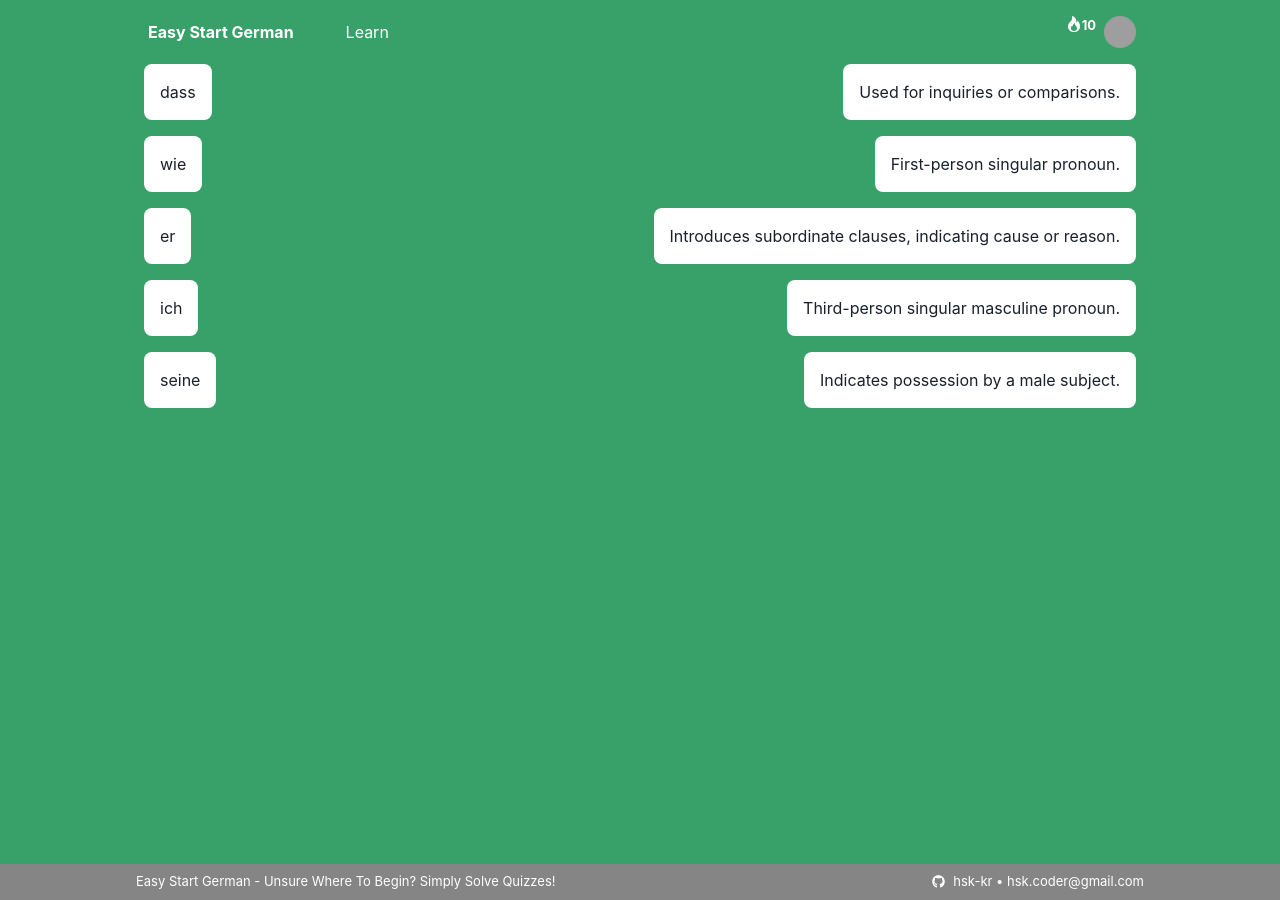
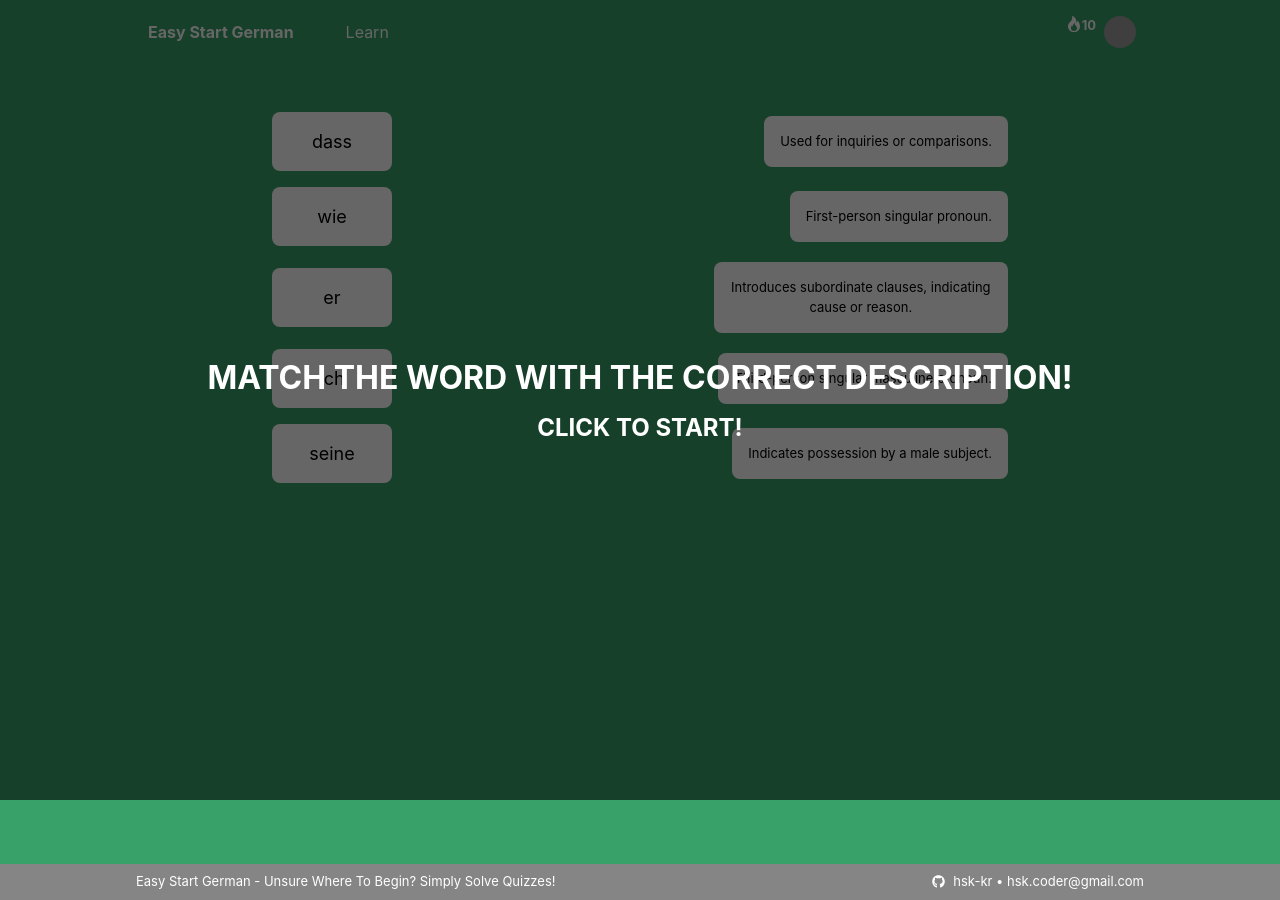
Before and after one commit to hsk-kr/easy-german-start, a React (Vite) app: page /game in a window 1280 px wide. Built offline with nearby package versions, Linux system fonts and the light colour scheme; grey boxes are pictures that could not be loaded.

Commit message:
feat: word matching logic

```diff
--- a/src/App.tsx
+++ b/src/App.tsx
@@ -3,8 +3,9 @@ import { createBrowserRouter, RouterProvider } from 'react-router-dom';
 import HomePage from './pages/HomePage';
 import LearnPage from './pages/LearnPage';
 import ProfilePage from './pages/ProfilePage';
+import GamePage from './pages/GamePage';
 import './dayjs';
-import GamePage from './pages/GamePage';
+import './anim.css';
 
 const router = createBrowserRouter([
   {
--- /dev/null
+++ b/src/anim.css
@@ -0,0 +1,16 @@
+@keyframes incorrect-answer {
+  from {
+    background-color: #e74c3c;
+    color: white;
+  }
+  to {
+    background-color: white;
+    color: black;
+  }
+}
+
+.anim-incorrect-answer {
+  animation-name: incorrect-answer;
+  animation-duration: 2s;
+  animation-timing-function: linear;
+}
--- a/src/components/MatchGame/index.tsx
+++ b/src/components/MatchGame/index.tsx
@@ -1,16 +1,20 @@
 'use client';
 
-import { Box, Container, Flex } from '@chakra-ui/react';
+import { Box, Container, Flex, Text } from '@chakra-ui/react';
 import { Lesson } from '../../types/lesson';
 import { useEffect, useMemo, useState } from 'react';
+import useScreen from '../../hooks/useScreen';
 
 interface MatchGameProps {
   lesson: Lesson;
+  onClear: VoidFunction;
 }
 
 type Word = { word: string; desc: string };
 
-const MatchGame = ({ lesson }: MatchGameProps) => {
+type CardStatus = 'selected' | 'correct' | 'incorrect' | 'none';
+
+const MatchGame = ({ lesson, onClear }: MatchGameProps) => {
   const [words, setWords] = useState<Word[][]>([]);
   const [round, setRound] = useState(-1);
   const currentRoundWordPairs = useMemo<{ left: Word[]; right: Word[] }>(() => {
@@ -37,6 +41,16 @@ const MatchGame = ({ lesson }: MatchGameProps) => {
     };
   }, [round, words]);
 
+  const handleClear = () => {
+    if (round < words.length - 1) {
+      setRound((prevRound) => prevRound + 1);
+      return;
+    }
+
+    // When all the rounds are cleared
+    onClear();
+  };
+
   useEffect(() => {
     // An array in words has the {EACH_ROUND_WORD_CNT} numbers of words from lesson.words.
     const EACH_ROUND_WORD_CNT = 5;
@@ -61,36 +75,141 @@ const MatchGame = ({ lesson }: MatchGameProps) => {
   if (round === -1) return <div>Loading...</div>;
 
   return (
-    <Box bgColor="green.500" h="100svh">
-      <Container maxW="container.lg">
+    <Box bgColor="green.500" minH="100svh">
+      <Guide />
+      <Container maxW="container.md" pt={[4, 12]} p={4}>
         <WordPairs
           left={currentRoundWordPairs.left}
           right={currentRoundWordPairs.right}
+          onClear={handleClear}
         />
       </Container>
     </Box>
   );
 };
 
-const WordPairs = ({ left, right }: { left: Word[]; right: Word[] }) => {
+const WordPairs = ({
+  left,
+  right,
+  onClear,
+}: {
+  left: Word[];
+  right: Word[];
+  onClear: VoidFunction;
+}) => {
+  const [correctWords, setCorrectWords] = useState<string[]>([]);
+  const [selectedIndices, setSelectedIndices] = useState<{
+    left: number;
+    right: number;
+  }>({
+    left: -1,
+    right: -1,
+  });
+  const [prevIncorrectIndices, setPrevIncorrectIndices] = useState<{
+    left: number;
+    right: number;
+  }>({
+    left: -1,
+    right: -1,
+  });
   const elements = useMemo(() => {
     const _elements = [];
 
+    const handleSelect =
+      (type: 'left' | 'right', index: number, word: Word) => () => {
+        const isSelected =
+          (type === 'left' && index === selectedIndices.left) ||
+          (type === 'right' && index === selectedIndices.right);
+        const isCorrect = correctWords.includes(word.word);
+
+        if (isSelected || isCorrect) return;
+
+        setSelectedIndices((prevSelectedIndices) => ({
+          ...prevSelectedIndices,
+          [type]: index,
+        }));
+      };
+
     for (let i = 0; i < left.length; i++) {
+      let leftStatus: CardStatus = 'none';
+      leftStatus = prevIncorrectIndices.left === i ? 'incorrect' : leftStatus;
+      leftStatus = selectedIndices.left === i ? 'selected' : leftStatus;
+      leftStatus = correctWords.includes(left[i].word) ? 'correct' : leftStatus;
+
+      let rightStatus: CardStatus = 'none';
+      rightStatus =
+        prevIncorrectIndices.right === i ? 'incorrect' : rightStatus;
+      rightStatus = selectedIndices.right === i ? 'selected' : rightStatus;
+      rightStatus = correctWords.includes(right[i].word)
+        ? 'correct'
+        : rightStatus;
+
       _elements.push(
         <Flex
           key={left[i].word}
           justifyContent="space-between"
           alignItems="center"
         >
-          <Card value={left[i].word} />
-          <Card value={right[i].desc} />
+          <Card
+            value={left[i].word}
+            status={leftStatus}
+            onSelect={handleSelect('left', i, left[i])}
+          />
+          <Card
+            value={right[i].desc}
+            status={rightStatus}
+            onSelect={handleSelect('right', i, right[i])}
+          />
         </Flex>
       );
     }
 
     return _elements;
+  }, [correctWords, left, right, selectedIndices, prevIncorrectIndices]);
+
+  const resetPrevIncorrectIndicies = () => {
+    setPrevIncorrectIndices({
+      left: -1,
+      right: -1,
+    });
+  };
+
+  const resetSelectedIndicies = () => {
+    setSelectedIndices({
+      left: -1,
+      right: -1,
+    });
+  };
+
+  useEffect(() => {
+    if (selectedIndices.left === -1 || selectedIndices.right === -1) return;
+
+    const isCorrect =
+      left[selectedIndices.left].word === right[selectedIndices.right].word;
+    if (isCorrect) {
+      setCorrectWords((prevCorrectWords) => [
+        ...prevCorrectWords,
+        left[selectedIndices.left].word,
+      ]);
+    } else {
+      setPrevIncorrectIndices(selectedIndices);
+    }
+
+    resetSelectedIndicies();
+    // eslint-disable-next-line react-hooks/exhaustive-deps
+  }, [selectedIndices]);
+
+  useEffect(() => {
+    setCorrectWords([]);
+    resetPrevIncorrectIndicies();
   }, [left, right]);
+
+  useEffect(() => {
+    if (correctWords.length !== left.length) return;
+
+    onClear();
+    // eslint-disable-next-line react-hooks/exhaustive-deps
+  }, [correctWords]);
 
   return (
     <Flex flexDir="column" rowGap={4}>
@@ -99,12 +218,95 @@ const WordPairs = ({ left, right }: { left: Word[]; right: Word[] }) => {
   );
 };
 
-const Card = ({ value }: { value: string }) => {
+const Card = ({
+  value,
+  status,
+  onSelect,
+}: {
+  value: string;
+  status: CardStatus;
+  onSelect: VoidFunction;
+}) => {
+  const [incorrectAnim, setIncorrectAnim] = useState(false);
+  const { isDesktop } = useScreen();
+  const fontSize = value.length > 10 ? 'small' : 'large';
+
+  const isHovable = isDesktop;
+  const bgColor = ['selected', 'correct'].includes(status)
+    ? 'blue.500'
+    : 'white';
+  const color = ['selected', 'correct'].includes(status) ? 'white' : 'black';
+
+  useEffect(() => {
+    // when the status is changed to `incorrect`, the animation will start once.
+    setIncorrectAnim(status === 'incorrect');
+    // eslint-disable-next-line react-hooks/exhaustive-deps
+  }, [status]);
+
   return (
-    <Box p={4} bgColor="white" borderRadius="lg">
+    <Box
+      onAnimationEnd={() => setIncorrectAnim(false)}
+      className={incorrectAnim ? 'anim-incorrect-answer' : ''}
+      p={4}
+      minWidth="120px"
+      maxWidth="40%"
+      bgColor={bgColor}
+      color={color}
+      borderRadius="lg"
+      fontSize={fontSize}
+      textAlign="center"
+      cursor="pointer"
+      transition="all 0.25s"
+      _hover={
+        isHovable
+          ? {
+              bgColor: 'blue.500',
+              color: 'white',
+              fontWeight: 'bold',
+            }
+          : undefined
+      }
+      onClick={incorrectAnim ? undefined : onSelect}
+    >
       {value}
     </Box>
   );
 };
 
+const Guide = () => {
+  const [visible, setVisible] = useState(true);
+
+  if (!visible) return null;
+
+  return (
+    <Flex
+      w="100vw"
+      h="100vh"
+      bg="rgba(0, 0, 0, 0.6)"
+      position="fixed"
+      top={0}
+      bottom={0}
+      left={0}
+      right={0}
+      zIndex={20}
+      justifyContent="center"
+      alignItems="center"
+      color="white"
+      textTransform="uppercase"
+      fontWeight="bold"
+      textAlign="center"
+      flexDir="column"
+      cursor="pointer"
+      onClick={() => setVisible(false)}
+    >
+      <Text fontSize="xx-large">
+        Match the word with the correct description!
+      </Text>
+      <Text fontSize="x-large" mt={2}>
+        Click to start!
+      </Text>
+    </Flex>
+  );
+};
+
 export default MatchGame;
--- /dev/null
+++ b/src/hooks/useScreen.tsx
@@ -0,0 +1,14 @@
+import { useMediaQuery } from '@chakra-ui/react';
+
+const useScreen = () => {
+  const [isDesktop] = useMediaQuery('(min-width: 1024px)', {
+    ssr: true,
+    fallback: false,
+  });
+
+  return {
+    isDesktop,
+  };
+};
+
+export default useScreen;
--- a/src/pages/GamePage/index.tsx
+++ b/src/pages/GamePage/index.tsx
@@ -49,7 +49,8 @@ const GamePage = () => {
 
   return (
     <DefaultTemplate disablePadding={true}>
-      <MatchGame lesson={currentLesson} />
+      {/* It's working, when the game is done, the message is shown */}
+      <MatchGame lesson={currentLesson} onClear={() => alert('clear!')} />
     </DefaultTemplate>
   );
 };
```
